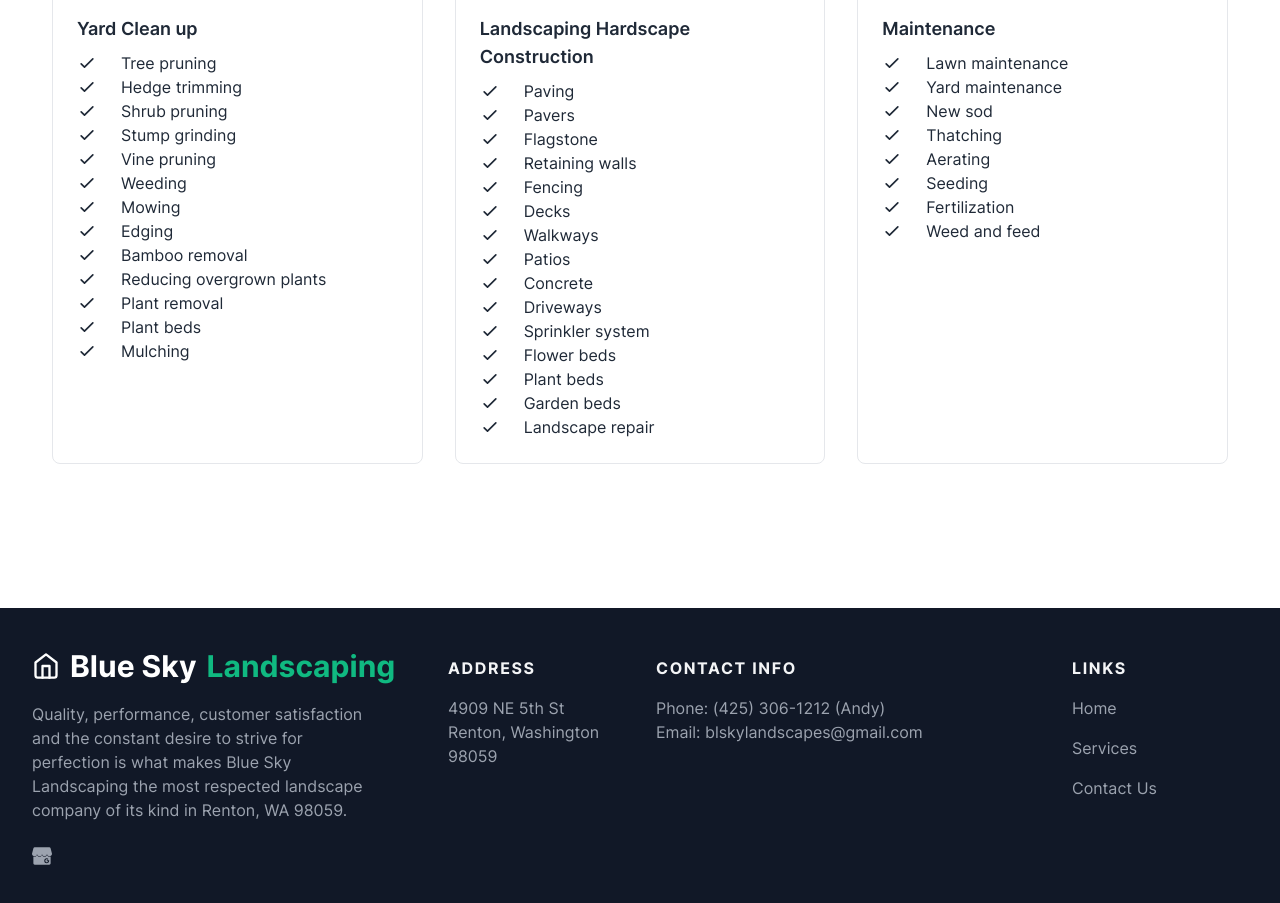
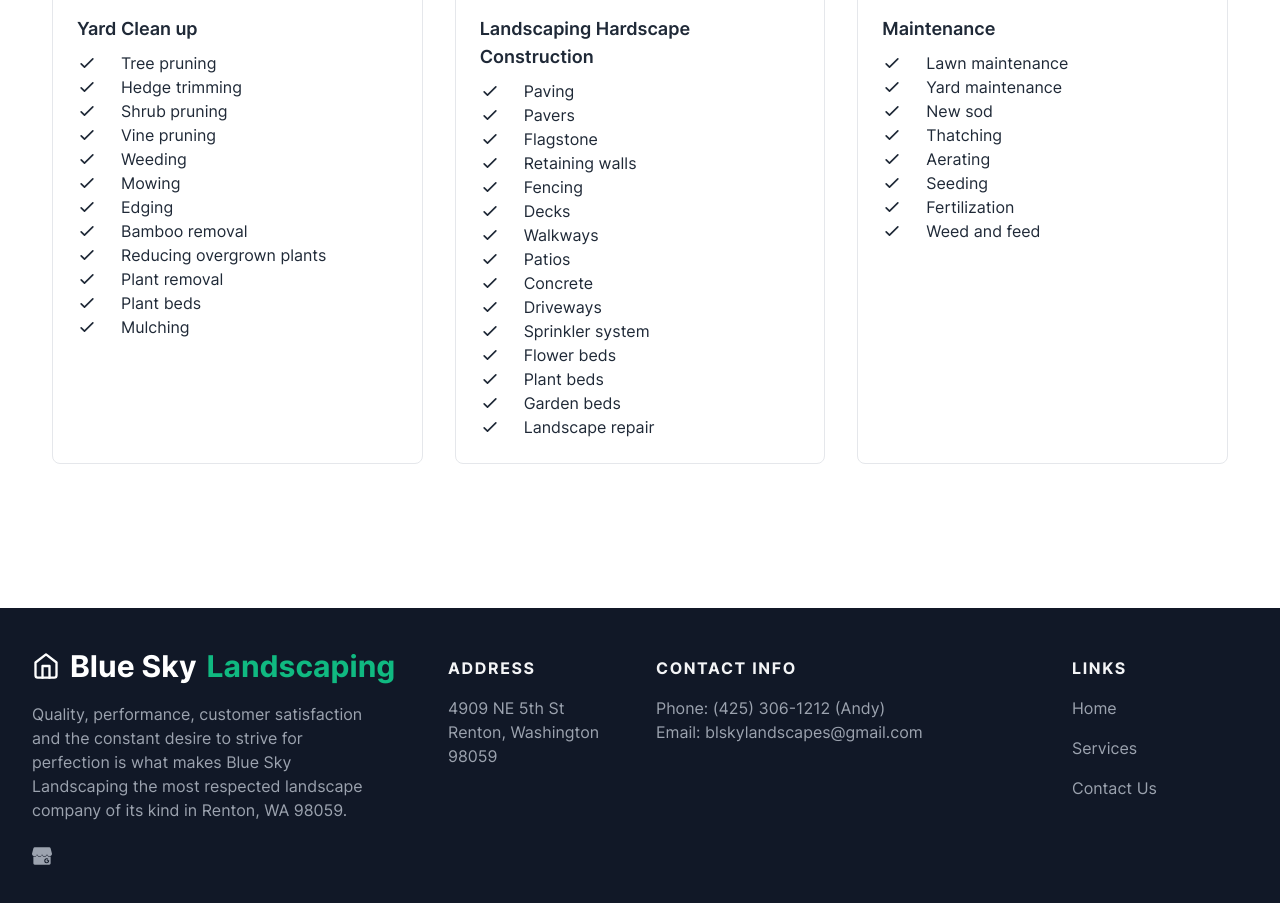
Before and after one commit to banhaclong20/blueskylandscaping, a Next.js app: page /services in a window 1280 px wide. Shown: the part 2020-2923 px from the top of the page. Built offline with nearby package versions, Linux system fonts and the light colour scheme.

Commit message:
Remove 'Stump grinding' from yard clean-up list

```diff
--- a/src/pages/services.tsx
+++ b/src/pages/services.tsx
@@ -14,7 +14,6 @@
   'Tree pruning',
   'Hedge trimming',
   'Shrub pruning',
-  'Stump grinding',
   'Vine pruning',
   'Weeding',
   'Mowing',
```
